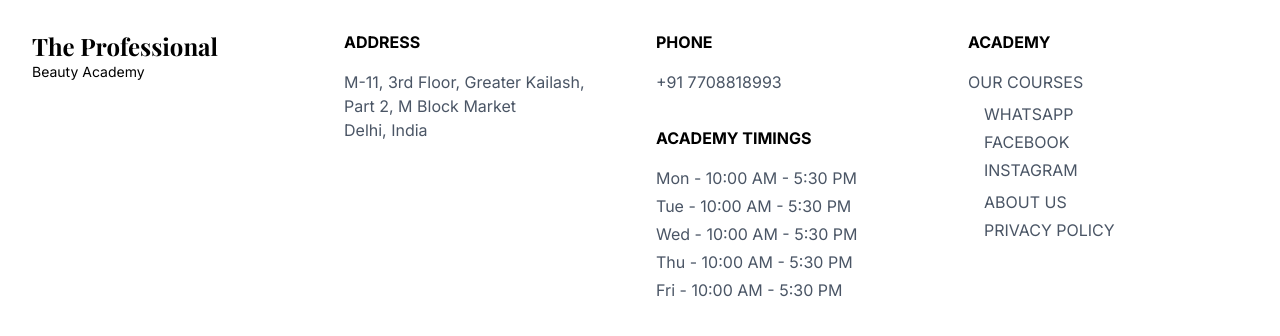
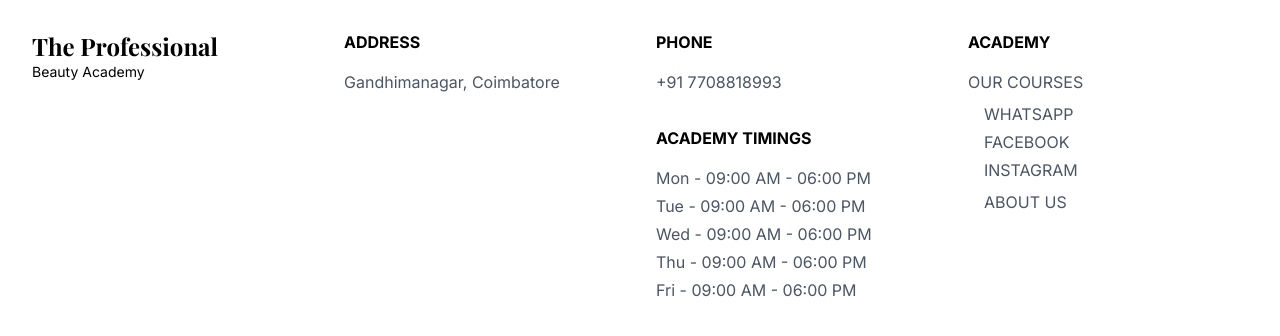
Before and after one commit to SubinC13/professional-beauty-accademy, a Next.js app: page / in a window 1280 px wide. Shown: the part 4348-4684 px from the top of the page. Built offline with nearby package versions, Linux system fonts and the light colour scheme; a web font is replaced by a local one.

Commit message:
Add files via upload

```diff
--- a/src/components/Footer.js
+++ b/src/components/Footer.js
@@ -15,9 +15,9 @@ export default function Footer() {
           <div>
             <h3 className="text-black font-bold mb-4 uppercase">ADDRESS</h3>
             <p className="text-gray-600">
-              M-11, 3rd Floor, Greater Kailash,<br />
-              Part 2, M Block Market<br />
-              Delhi, India
+              Gandhimanagar, Coimbatore<br />
+              {/* Part 2, M Block Market<br />
+              Delhi, India */}
             </p>
           </div>
 
@@ -28,11 +28,11 @@ export default function Footer() {
 
             <h3 className="text-black font-bold mb-4 mt-8 uppercase">ACADEMY TIMINGS</h3>
             <div className="text-gray-600 space-y-1">
-              <div>Mon - 10:00 AM - 5:30 PM</div>
-              <div>Tue - 10:00 AM - 5:30 PM</div>
-              <div>Wed - 10:00 AM - 5:30 PM</div>
-              <div>Thu - 10:00 AM - 5:30 PM</div>
-              <div>Fri - 10:00 AM - 5:30 PM</div>
+              <div>Mon - 09:00 AM - 06:00 PM</div>
+              <div>Tue - 09:00 AM - 06:00 PM</div>
+              <div>Wed - 09:00 AM - 06:00 PM</div>
+              <div>Thu - 09:00 AM - 06:00 PM</div>
+              <div>Fri - 09:00 AM - 06:00 PM</div>
             </div>
           </div>
 
@@ -42,13 +42,13 @@ export default function Footer() {
             <div className="space-y-2 text-gray-600">
               <div><a href="#courses" className="hover:text-black transition-colors">OUR COURSES</a></div>
               <div className="ml-4 space-y-1">
-                <div><a href="#" className="hover:text-black transition-colors">WHATSAPP</a></div>
+                <div><a href="https://api.whatsapp.com/send?phone=917708818993" className="hover:text-black transition-colors">WHATSAPP</a></div>
                 <div><a href="#" className="hover:text-black transition-colors">FACEBOOK</a></div>
-                <div><a href="#" className="hover:text-black transition-colors">INSTAGRAM</a></div>
+                <div><a href="https://www.instagram.com/professionalbeautyacademycbe?igsh=MWtrNmpoMjdyMmhvaw==" className="hover:text-black transition-colors">INSTAGRAM</a></div>
               </div>
               <div className="ml-4 space-y-1">
-                <div><a href="#about" className="hover:text-black transition-colors">ABOUT US</a></div>
-                <div><a href="#" className="hover:text-black transition-colors">PRIVACY POLICY</a></div>
+                <div><a href="/about" className="hover:text-black transition-colors">ABOUT US</a></div>
+                {/* <div><a href="#" className="hover:text-black transition-colors">PRIVACY POLICY</a></div> */}
               </div>
             </div>
           </div>
```
